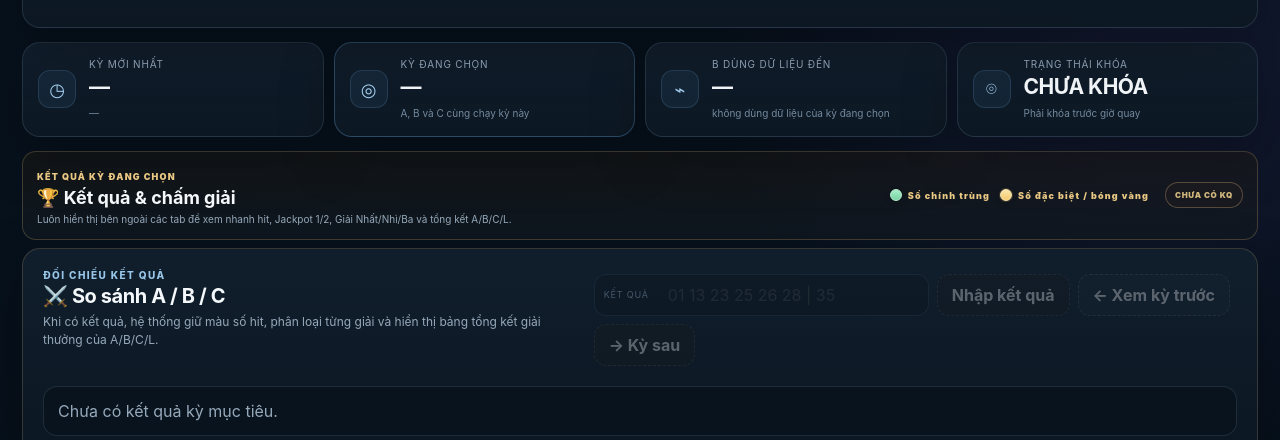
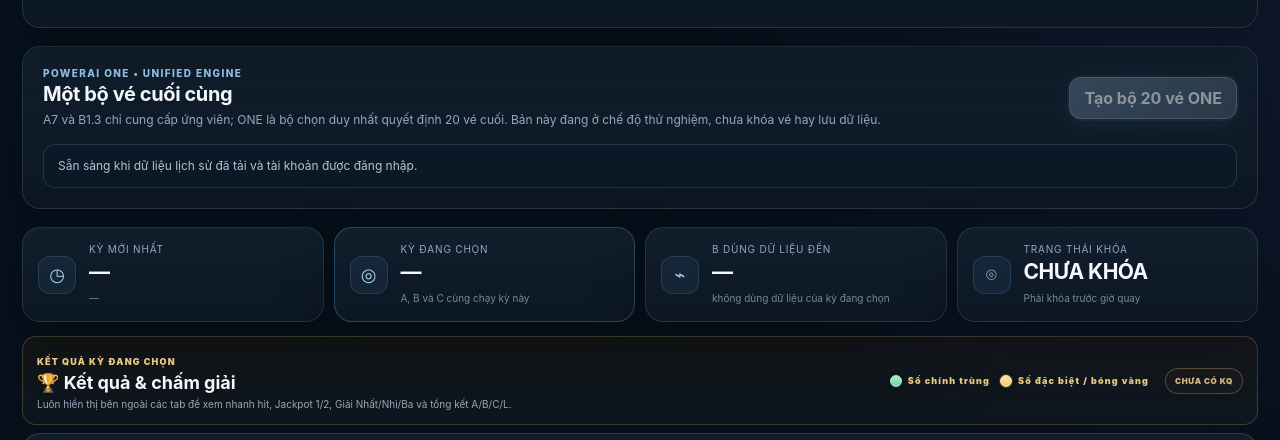
Before and after one commit to hieuthao732-byte/powerai655, a website: page index.html in a window 1280 px wide. Shown: the part 360-800 px from the top of the page. Drawn offline with Linux system fonts and the light colour scheme; no server answers.

Commit message:
Add preview-only ONE selector panel

```diff
--- a/index.html
+++ b/index.html
@@ -190,6 +190,16 @@
     <button id="lockBothBtn" class="primary lockBtn" disabled>🔒 Khóa A + B + C cho kỳ này</button>
     <small>A, B, C và L đều phải được tạo cho đúng kỳ đang chọn. Khóa trước khi có kết quả nếu muốn tính prospective.</small>
   </div>
+</section>
+
+<section class="panel" id="onePanel" style="margin:18px 0;padding:20px">
+  <div class="head" style="align-items:center">
+    <div><div class="sectionKicker">POWERAI ONE • UNIFIED ENGINE</div><h2>Một bộ vé cuối cùng</h2><p>A7 và B1.3 chỉ cung cấp ứng viên; ONE là bộ chọn duy nhất quyết định 20 vé cuối. Bản này đang ở chế độ thử nghiệm, chưa khóa vé hay lưu dữ liệu.</p></div>
+    <button id="oneBuildBtn" class="primary" type="button">Tạo bộ 20 vé ONE</button>
+  </div>
+  <div id="oneStatus" class="notice" role="status" aria-live="polite">Sẵn sàng khi dữ liệu lịch sử đã tải và tài khoản được đăng nhập.</div>
+  <div id="oneTickets" class="ticketGrid" aria-live="polite"></div>
+  <div id="oneAudit" class="muted"></div>
 </section>
 
 <section class="grid4 kpiGrid">
```
